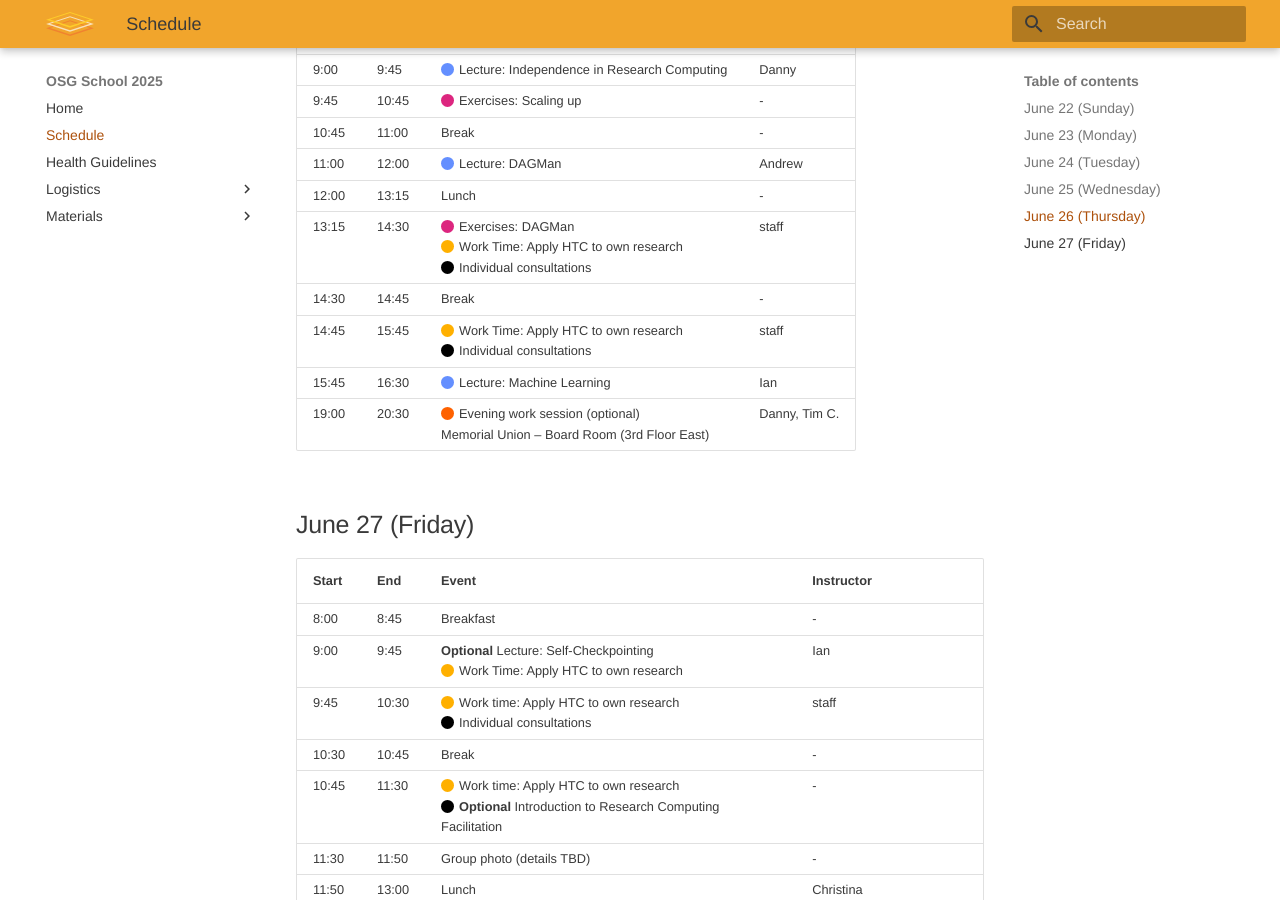
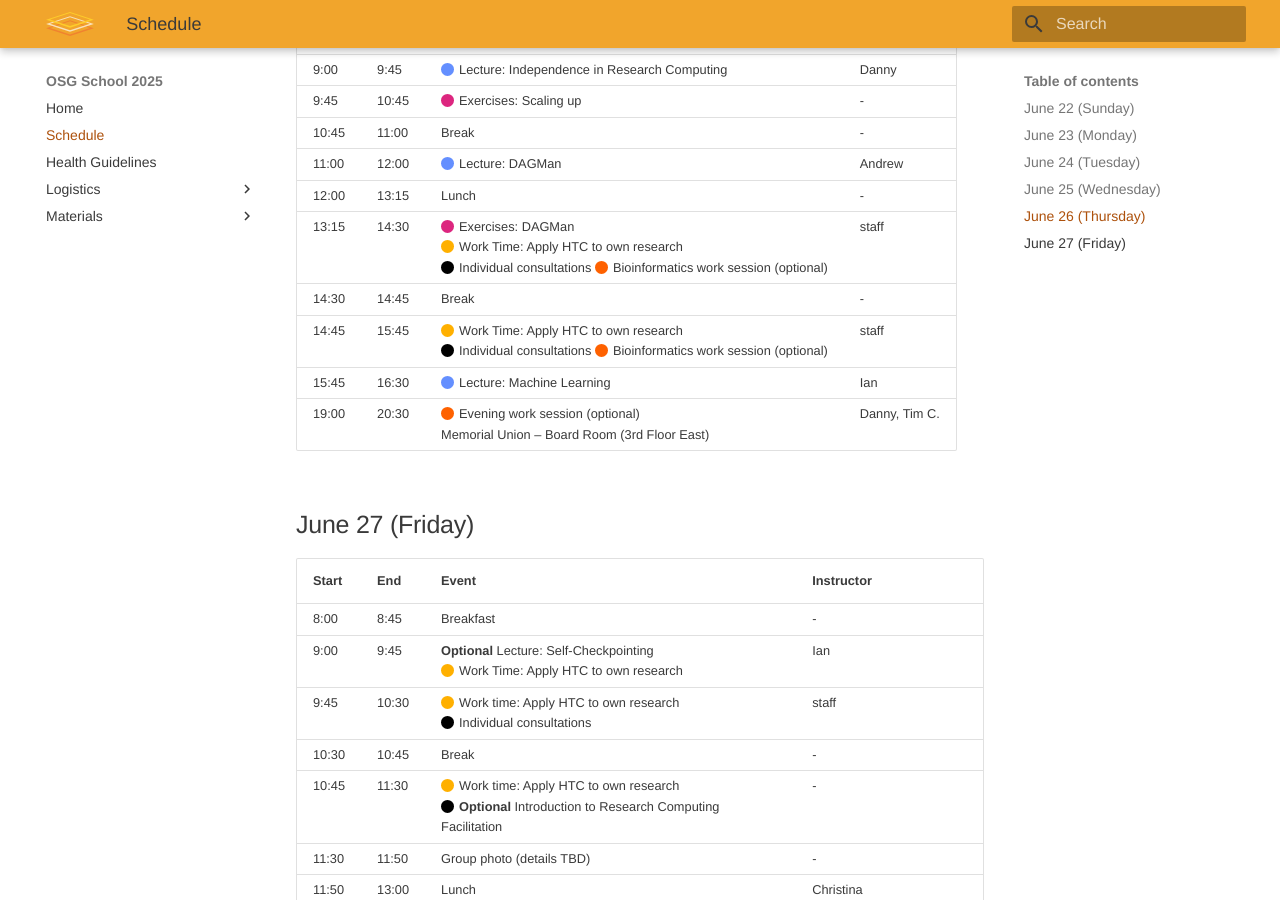
Before and after one commit to osg-htc/school-2025, an MkDocs documentation site: the page built from docs/schedule.md, in a window 1280 px wide and 900 px high, scrolled down 2363 px. Built offline with MkDocs 1.6.1 and Material for MkDocs 9.7.7, drawn with Linux system fonts in a browser that asks for light colours.

Commit message:
added Thursday Bioinfo Coworking Session

```diff
--- a/docs/schedule.md
+++ b/docs/schedule.md
@@ -363,6 +363,7 @@ Industry room (3rd floor)
         <span class="before-dot text-pink">Exercises: DAGMan</span><br>
         <span class="before-dot text-light-orange">Work Time: Apply HTC to own research</span><br>
         <span class="before-dot text-black">Individual consultations</span>
+        <span class="before-dot text-orange">Bioinformatics work session (optional)</span><br>
       </td>
       <td>staff</td>
     </tr>
@@ -378,6 +379,7 @@ Industry room (3rd floor)
       <td>
         <span class="before-dot text-light-orange">Work Time: Apply HTC to own research</span><br>
         <span class="before-dot text-black">Individual consultations</span>
+        <span class="before-dot text-orange">Bioinformatics work session (optional)</span><br>
       </td>
       <td>staff</td>
     </tr>
```
